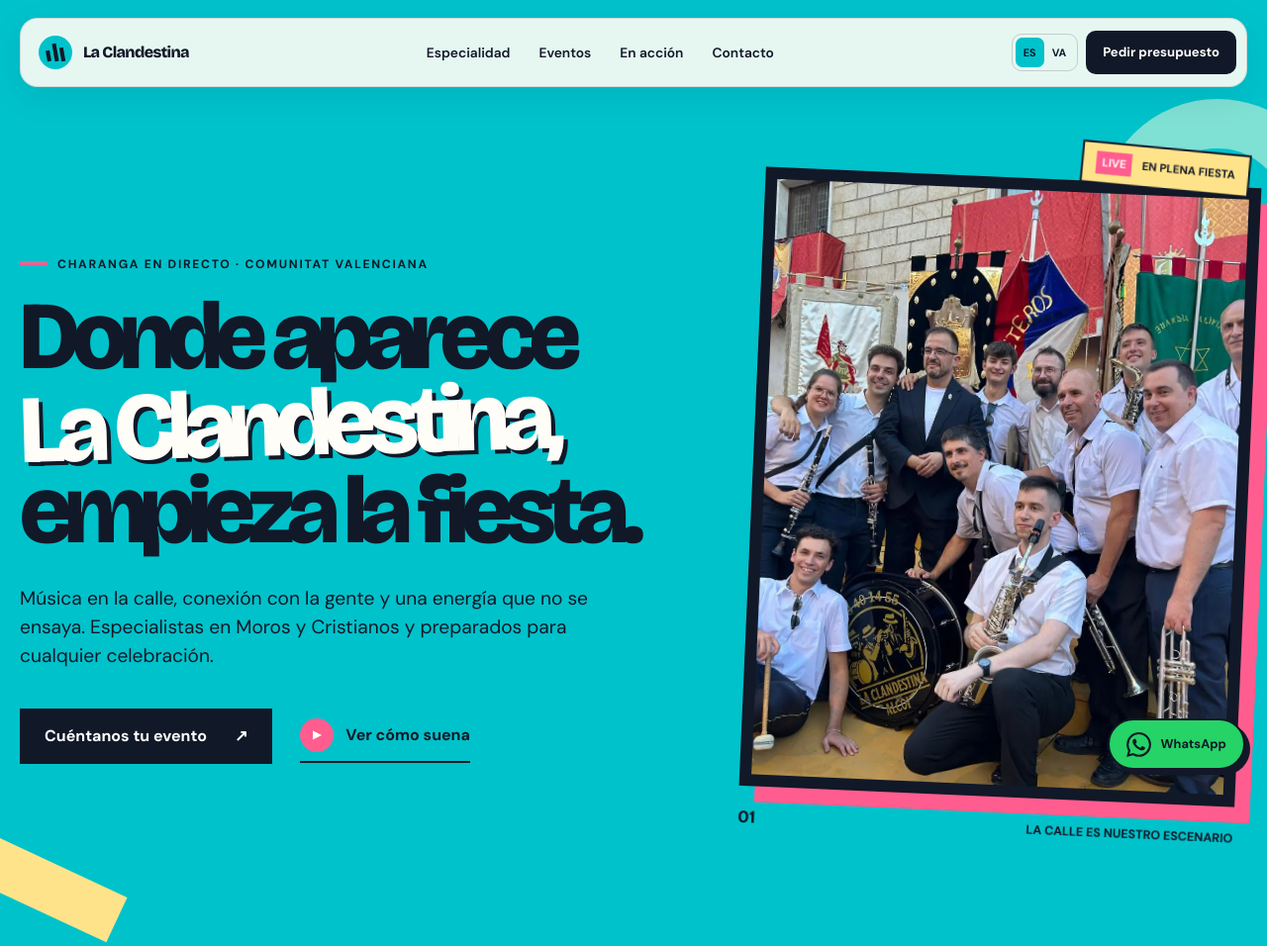
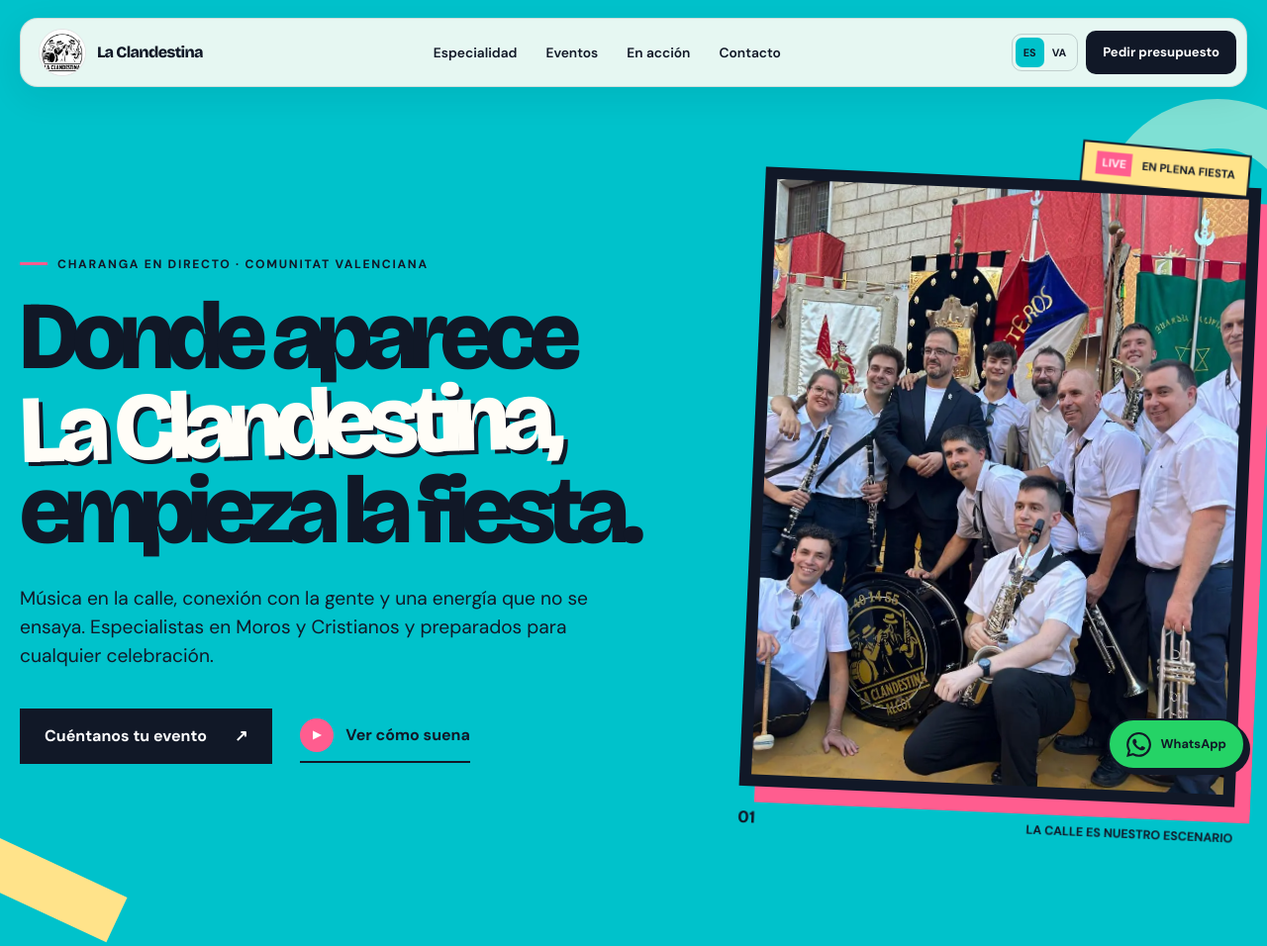
Before and after one commit to xLu1s/webXarangaClandestina, an Astro site: page / in a window 1280 px wide. Shown: the top 956 px of the page at 99% size. Built offline with nearby package versions, Linux system fonts and the light colour scheme; Astro itself is replaced by a stand-in of ours.

Commit message:
Add brand logo and image SEO

```diff
--- a/public/robots.txt
+++ b/public/robots.txt
@@ -1,4 +1,8 @@
 User-agent: *
 Allow: /
 
+User-agent: Googlebot-Image
+Allow: /
+
 Sitemap: https://www.xarangaclandestina.es/sitemap-index.xml
+Sitemap: https://www.xarangaclandestina.es/sitemap-images.xml
--- a/src/components/Header.astro
+++ b/src/components/Header.astro
@@ -1,6 +1,7 @@
 ---
 import type { SiteContent } from '../data/content';
 import { siteConfig, whatsappUrl, type Locale } from '../data/site';
+import { media } from '../data/media';
 
 interface Props { copy: SiteContent; locale: Locale; }
 const { copy, locale } = Astro.props;
@@ -16,7 +17,7 @@ const greeting = locale === 'va' ? 'Hola! Vull demanar informació sobre La Clan
 <header class="site-header" id="site-header">
   <nav class="nav-island" aria-label={locale === 'va' ? 'Navegació principal' : 'Navegación principal'}>
     <a href="#inicio" class="brand" aria-label={`${siteConfig.name} · ${copy.nav.start}`}>
-      <span class="brand-mark" aria-hidden="true"><i></i><i></i><i></i></span>
+      <img class="brand-logo" src={media.logo} alt="Logo de la Charanga La Clandestina de Alcoi" width="1254" height="1254" fetchpriority="high" />
       <span>{siteConfig.name}</span>
     </a>
 
--- a/src/data/content.ts
+++ b/src/data/content.ts
@@ -23,8 +23,8 @@ export const content = {
   es: {
     lang: 'es', locale: 'es_ES', path: '/', alternatePath: '/va/', languageName: 'Castellano',
     seo: {
-      title: 'Charanga La Clandestina | Moros y Cristianos y eventos',
-      description: 'Charanga especializada en Moros y Cristianos, bodas, despedidas, Fallas, Hogueras y eventos privados. Pide presupuesto por WhatsApp.',
+      title: 'La Clandestina Alcoi | Charanga para fiestas y eventos',
+      description: 'Charanga La Clandestina de Alcoy, especializada en Moros y Cristianos, bodas, despedidas, Fallas, Hogueras y eventos privados. Presupuesto por WhatsApp.',
     },
     nav: { start: 'Inicio', specialty: 'Especialidad', events: 'Eventos', gallery: 'En acción', contact: 'Contacto', budget: 'Pedir presupuesto', open: 'Abrir menú', close: 'Cerrar menú' },
     hero: {
@@ -72,8 +72,8 @@ export const content = {
   va: {
     lang: 'ca', locale: 'ca_ES', path: '/va/', alternatePath: '/', languageName: 'Valencià',
     seo: {
-      title: 'Xaranga La Clandestina | Moros i Cristians i esdeveniments',
-      description: 'Xaranga especialitzada en Moros i Cristians, bodes, comiats, Falles, Fogueres i esdeveniments privats. Demana pressupost per WhatsApp.',
+      title: 'La Clandestina Alcoi | Xaranga per a festes i esdeveniments',
+      description: 'Xaranga La Clandestina d’Alcoi, especialitzada en Moros i Cristians, bodes, comiats, Falles, Fogueres i esdeveniments privats. Pressupost per WhatsApp.',
     },
     nav: { start: 'Inici', specialty: 'Especialitat', events: 'Esdeveniments', gallery: 'En acció', contact: 'Contacte', budget: 'Demanar pressupost', open: 'Obrir menú', close: 'Tancar menú' },
     hero: {
--- a/src/data/media.ts
+++ b/src/data/media.ts
@@ -15,6 +15,7 @@ import despedidaPoster from '../images/DespedidaPoster.webp?url';
 
 // Replace these imports or edit paths here to update the featured media.
 export const media = {
+  logo: '/logo.webp',
   hero: { image: fotoHero },
   specialty: morosYCristianos,
   gallery: [
--- a/src/layouts/Layout.astro
+++ b/src/layouts/Layout.astro
@@ -10,20 +10,48 @@ const canonical = new URL(localePath(locale), siteConfig.url).href;
 const alternateLocale: Locale = locale === 'es' ? 'va' : 'es';
 const alternate = new URL(localePath(alternateLocale), siteConfig.url).href;
 const ogImage = new URL('/og-default.webp', siteConfig.url).href;
+const logoUrl = new URL('/logo.webp', siteConfig.url).href;
 
-const jsonLd = {
+const jsonLdMusicGroup = {
   '@context': 'https://schema.org',
   '@type': 'MusicGroup',
+  '@id': `${siteConfig.url}/#organization`,
   name: siteConfig.legalName,
+  alternateName: ['La Clandestina Alcoi', 'Xaranga La Clandestina'],
   url: canonical,
   description: copy.seo.description,
   telephone: siteConfig.phone.display,
   areaServed: siteConfig.areaServed,
-  image: ogImage,
+  logo: {
+    '@type': 'ImageObject',
+    url: logoUrl,
+    contentUrl: logoUrl,
+    width: 1254,
+    height: 1254,
+    caption: 'Logo de la Charanga La Clandestina de Alcoi',
+  },
+  image: [logoUrl, ogImage],
+  address: {
+    '@type': 'PostalAddress',
+    addressLocality: 'Alcoi',
+    addressRegion: 'Alacant',
+    addressCountry: 'ES',
+  },
   sameAs: Object.values(siteConfig.social).filter(Boolean),
   knowsAbout: locale === 'va'
     ? ['Moros i Cristians', 'Xaranga per a bodes', 'Xaranga per a festes']
     : ['Moros y Cristianos', 'Charanga para bodas', 'Charanga para fiestas'],
+};
+
+const jsonLdWebSite = {
+  '@context': 'https://schema.org',
+  '@type': 'WebSite',
+  '@id': `${siteConfig.url}/#website`,
+  url: siteConfig.url,
+  name: siteConfig.legalName,
+  alternateName: 'La Clandestina Alcoi',
+  publisher: { '@id': `${siteConfig.url}/#organization` },
+  inLanguage: copy.lang,
 };
 ---
 
@@ -40,7 +68,9 @@ const jsonLd = {
     <link rel="alternate" hreflang="es" href={locale === 'es' ? canonical : alternate} />
     <link rel="alternate" hreflang="ca-valencia" href={locale === 'va' ? canonical : alternate} />
     <link rel="alternate" hreflang="x-default" href={new URL('/', siteConfig.url).href} />
-    <link rel="icon" type="image/svg+xml" href="/favicon.svg" />
+    <link rel="icon" type="image/png" sizes="192x192" href="/favicon-192.png" />
+    <link rel="apple-touch-icon" sizes="180x180" href="/apple-touch-icon.png" />
+    <link rel="image_src" href={logoUrl} />
 
     <meta property="og:type" content="website" />
     <meta property="og:site_name" content={siteConfig.legalName} />
@@ -68,7 +98,8 @@ const jsonLd = {
     <link rel="preconnect" href="https://fonts.googleapis.com" />
     <link rel="preconnect" href="https://fonts.gstatic.com" crossorigin />
     <link href="https://fonts.googleapis.com/css2?family=Bricolage+Grotesque:opsz,wght@12..96,400;12..96,600;12..96,700;12..96,800&family=DM+Sans:wght@400;500;600;700&display=swap" rel="stylesheet" />
-    <script type="application/ld+json" is:inline set:html={JSON.stringify(jsonLd)} />
+    <script type="application/ld+json" is:inline set:html={JSON.stringify(jsonLdMusicGroup)} />
+    <script type="application/ld+json" is:inline set:html={JSON.stringify(jsonLdWebSite)} />
   </head>
   <body>
     <slot />
--- a/src/styles/global.css
+++ b/src/styles/global.css
@@ -47,6 +47,7 @@ button { color: inherit; }
 .nav-island { display: flex; width: min(100%, 1240px); min-height: 70px; align-items: center; justify-content: space-between; gap: 28px; margin: 0 auto; border: 1px solid rgba(17,24,39,.12); border-radius: 18px; background: rgba(255,253,247,.9); padding: 9px 10px 9px 18px; box-shadow: 0 10px 35px rgba(17,24,39,.08); backdrop-filter: blur(18px); transition: border-radius .25s, background .25s, box-shadow .25s; }
 .is-scrolled .nav-island { box-shadow: 0 12px 38px rgba(17,24,39,.14); }
 .brand { display: flex; align-items: center; gap: 11px; font-family: var(--display); font-weight: 800; letter-spacing: -.04em; }
+.brand-logo { width: 48px; height: 48px; flex: 0 0 auto; border: 1px solid rgba(17,24,39,.12); border-radius: 50%; background: var(--white); object-fit: contain; }
 .brand-mark { position: relative; display: flex; width: 34px; height: 34px; align-items: flex-end; justify-content: center; gap: 3px; overflow: hidden; border-radius: 50%; background: var(--cyan); padding-bottom: 8px; }
 .brand-mark i { display: block; width: 4px; background: var(--ink); transform: rotate(-10deg); }
 .brand-mark i:nth-child(1) { height: 11px; }.brand-mark i:nth-child(2) { height: 18px; }.brand-mark i:nth-child(3) { height: 14px; }
@@ -250,7 +251,7 @@ button { color: inherit; }
   .display-title { font-size: clamp(2.7rem, 13vw, 4.7rem); }
   .site-header { top: 10px; padding-inline: 10px; }
   .nav-island { min-height: 62px; border-radius: 14px; padding-left: 13px; }
-  .brand { font-size: .92rem; }.brand-mark { width: 31px; height: 31px; }
+  .brand { font-size: .92rem; }.brand-logo { width: 42px; height: 42px; }.brand-mark { width: 31px; height: 31px; }
   .language-switch a { padding: 6px; }
   .mobile-menu { inset: -10px -10px auto; }
   .hero { min-height: 0; padding-top: 130px; padding-bottom: 90px; }
```
Also changed, not shown: public/sitemap-images.xml (added, +16 -0 lines), README.md, public/apple-touch-icon.png (added), public/favicon-192.png (added), public/logo.webp (added), src/images/logo.webp (added).
